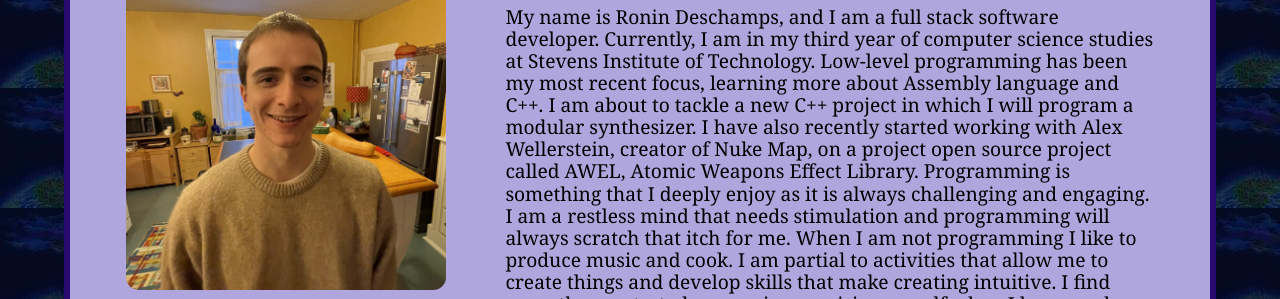
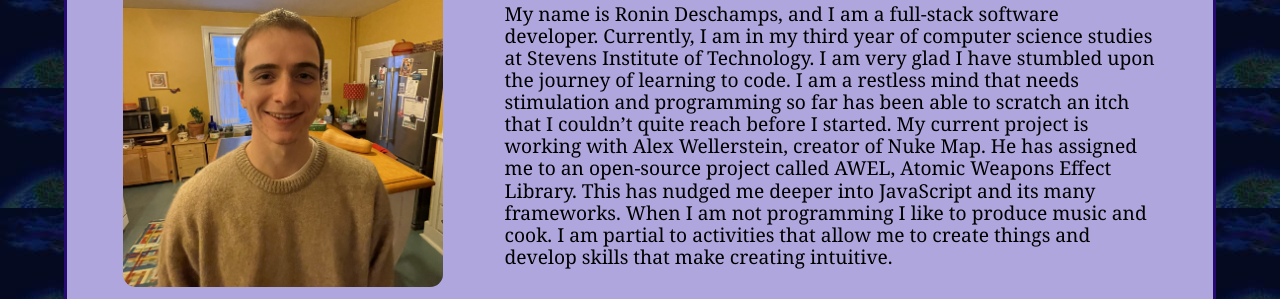
Before and after one commit to ronindeschamps/Personal_Website, a plain HTML site: page index.html in a window 1280 px wide. Shown: the part 272-571 px from the top of the page. Drawn offline with Linux system fonts and the light colour scheme; files whose address does not match are found by name; a web font is replaced by a local one.

Commit message:
Updated about me, and border width

```diff
--- a/index.html
+++ b/index.html
@@ -39,21 +39,7 @@
       </div>
       <div class="right-half">
         <h1>About Me</h1>
-        <p>My name is Ronin Deschamps, and I am a full stack software developer.
-          Currently, I am in my third year of computer science studies at Stevens
-          Institute of Technology.  Low-level programming has been my most recent
-          focus, learning more about Assembly language and C++. I am about to
-          tackle a new C++ project in which I will program a modular synthesizer.
-          I have also recently started working with Alex Wellerstein, creator of
-          Nuke Map, on a project open source project called AWEL, Atomic Weapons
-          Effect Library. Programming is something that I deeply enjoy as it is
-          always challenging and engaging. I am a restless mind that needs
-          stimulation and programming will always scratch that itch for me.
-          When I am not programming I like to produce music and cook. I am
-          partial to activities that allow me to create things and develop
-          skills that make creating intuitive. I find some the greatest pleasures
-          in surprising myself when I have made something to be proud of
-          that is cohesive, expressive and authentic to myself.</p>
+        <p>My name is Ronin Deschamps, and I am a full-stack software developer. Currently, I am in my third year of computer science studies at Stevens Institute of Technology. I am very glad I have stumbled upon the journey of learning to code.  I am a restless mind that needs stimulation and programming so far has been able to scratch an itch that I couldn’t quite reach before I started. My current project is working with Alex Wellerstein, creator of Nuke Map. He has assigned me to an open-source project called AWEL, Atomic Weapons Effect Library. This has nudged me deeper into JavaScript and its many frameworks. When I am not programming I like to produce music and cook. I am partial to activities that allow me to create things and develop skills that make creating intuitive. </p>
       </div>
     </div>
   </div>
--- a/style.css
+++ b/style.css
@@ -120,7 +120,7 @@
   }
 
   .tab.active {
-    color: rgba(255, 255, 255, 0.87);
+    color: rgb(255, 255, 255);
     background-color: rgba(121, 43, 255, 0.82);
     position: relative;
     z-index: 3;
@@ -136,7 +136,7 @@
     right: 5vw;
     overflow: auto;
     background-color: rgb(174, 166, 221);
-    border: 0.5vw solid rgba(31, 0, 104, 0.934);
+    border: 0.3vw solid rgba(31, 0, 104, 0.934);
     border-radius: 5vw 1vw 1vw 5vw ;
     padding: 3.4vw;
     font-family: Cambria, Cochin, Georgia, Times, 'Times New Roman', serif;
@@ -155,7 +155,7 @@
     right: 5vw;
     overflow: auto;
     background-color: rgb(174, 166, 221);
-    border: 0.5vw solid rgba(31, 0, 104, 0.934);
+    border: 0.3vw solid rgba(31, 0, 104, 0.934);
     border-radius: 5vw 1vw 1vw 1vw ;
     padding: 3.4vw;
     font-family: Cambria, Cochin, Georgia, Times, 'Times New Roman', serif;
```
